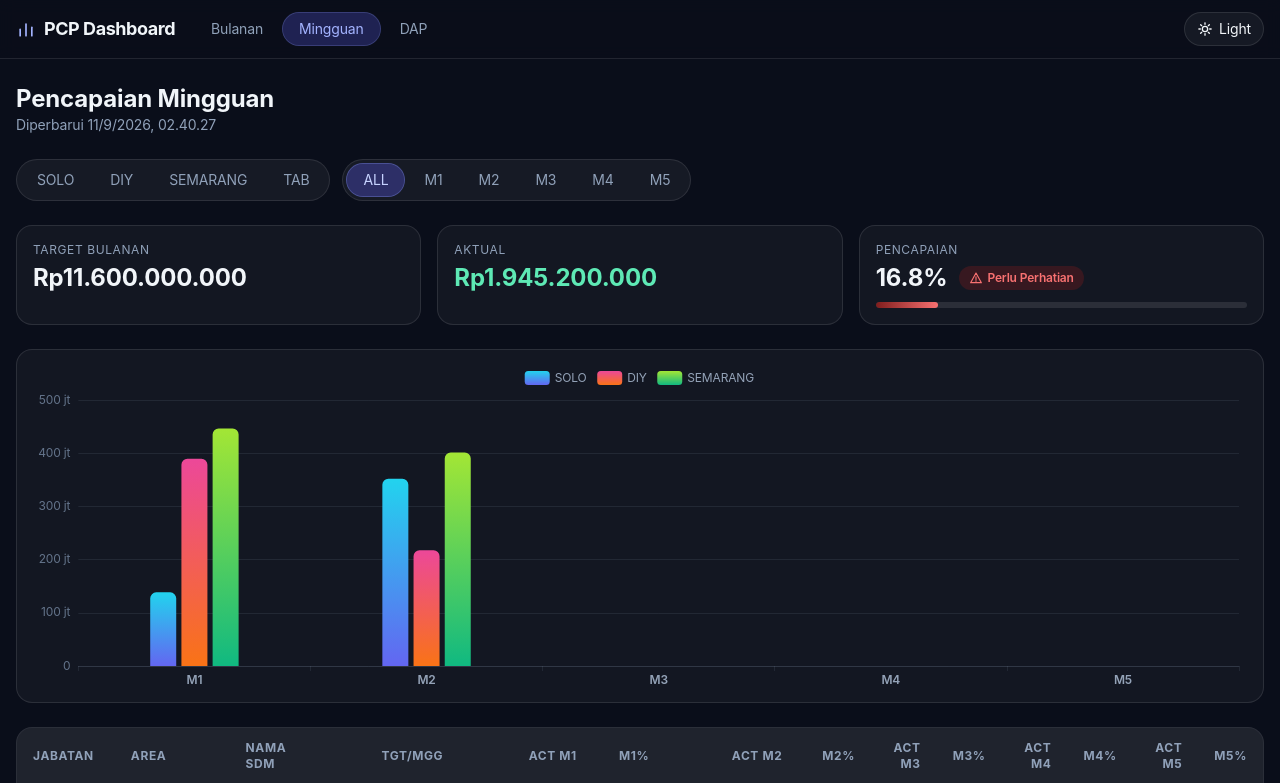
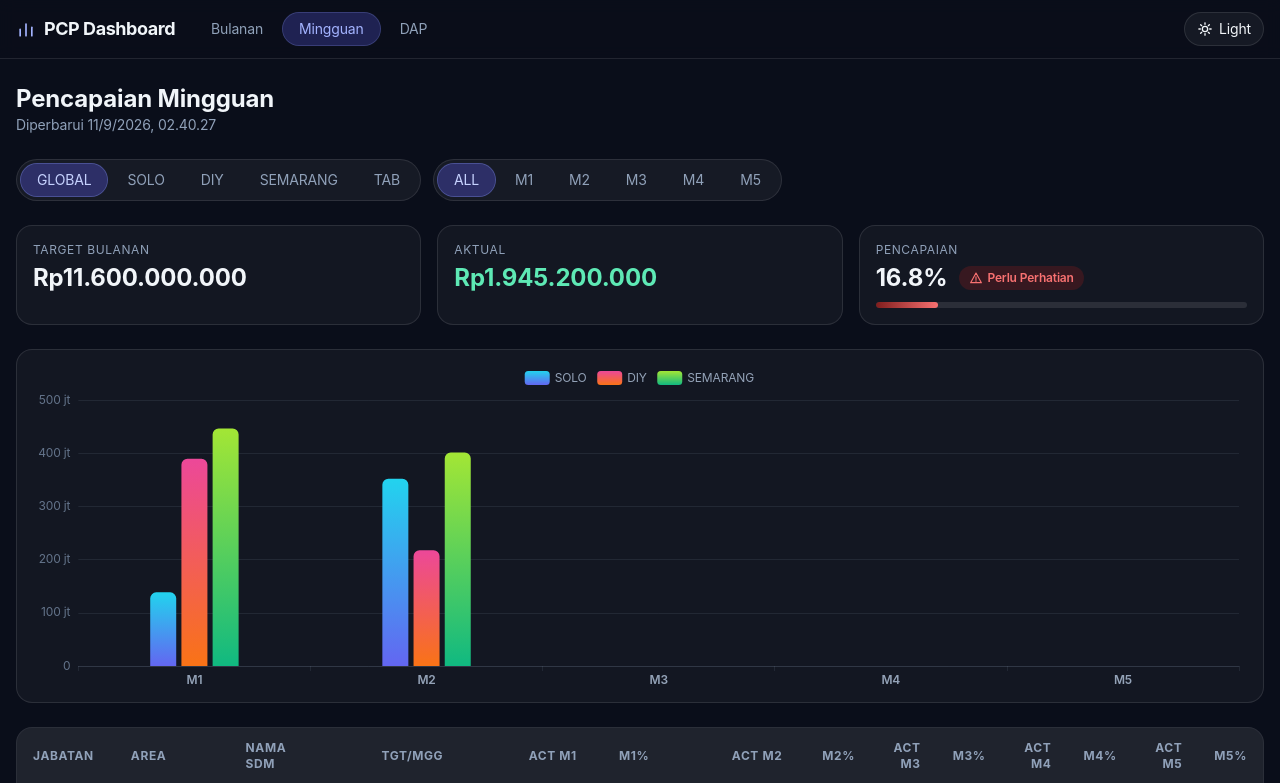
Before and after one commit to Bgtip13/dashboard, a Next.js app: page /mingguan in a window 1280 px wide. Shown: the top 783 px of the page. Built offline with nearby package versions, Linux system fonts and the light colour scheme; a web font is replaced by a local one.

Commit message:
fix: tambah GLOBAL ke filter area mingguan

```diff
--- a/src/app/mingguan/page.tsx
+++ b/src/app/mingguan/page.tsx
@@ -10,7 +10,7 @@ import WeeklyTable from "@/features/weekly/WeeklyTable";
 import CountUp from "@/components/CountUp";
 import Icn from "@/components/Icn";
 
-const AREAS = ["SOLO", "DIY", "SEMARANG", "TAB"] as const;
+const AREAS = ["GLOBAL", "SOLO", "DIY", "SEMARANG", "TAB"] as const;
 const WEEKS = ["M1", "M2", "M3", "M4", "M5"] as const;
 type Area = (typeof AREAS)[number];
 type WeekSel = (typeof WEEKS)[number] | "ALL";
```
